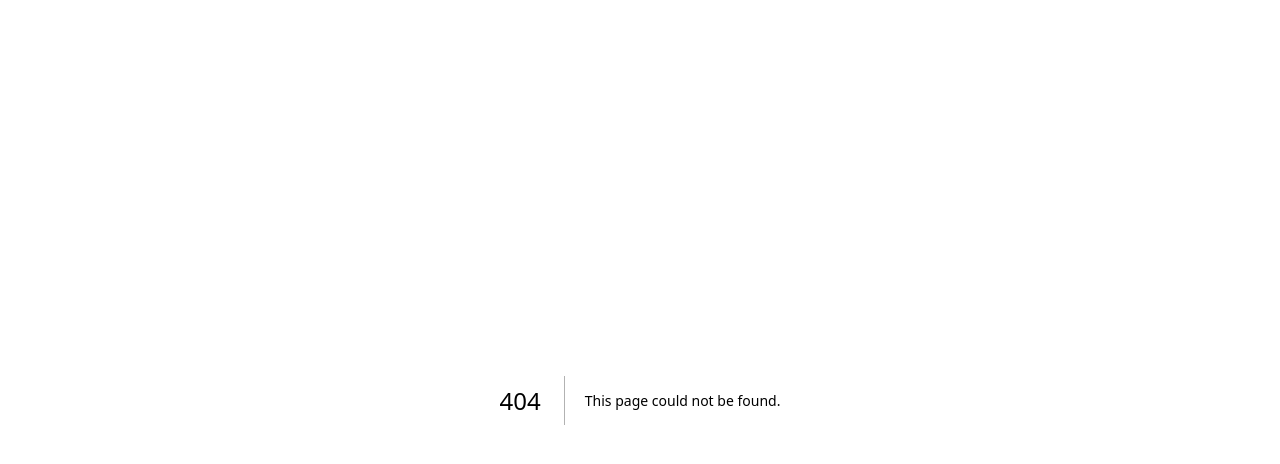
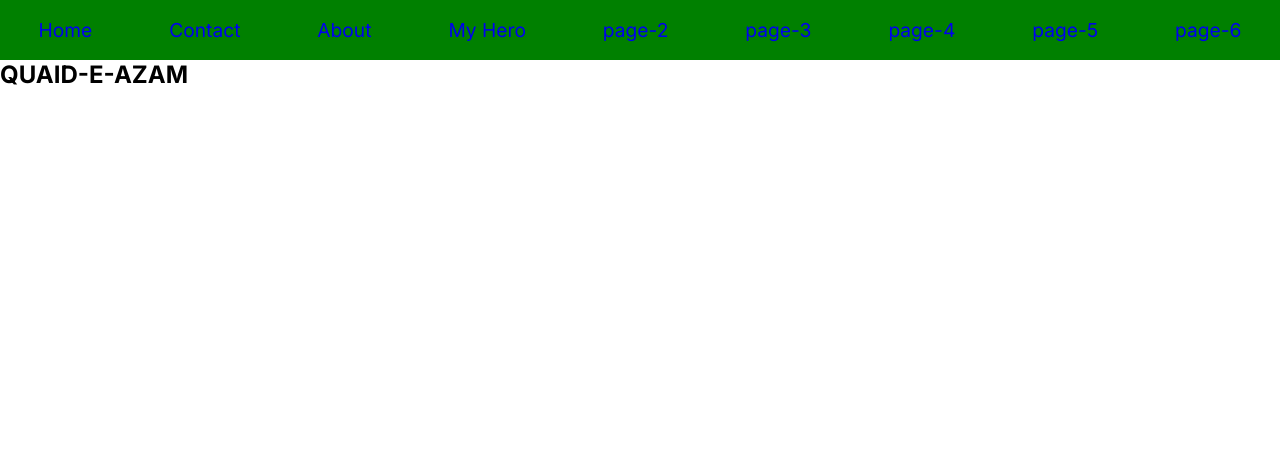
Before and after one commit to shahbaz-ramzan/my-next-app-pages, a Next.js app: page /hero in a window 1280 px wide. Before the commit this address had no page. Shown: the top 464 px of the page. Built offline with nearby package versions, Linux system fonts and the light colour scheme.

Commit message:
latest code

```diff
--- a/src/app/globals.css
+++ b/src/app/globals.css
@@ -1,107 +1,20 @@
-:root {
-  --max-width: 1100px;
-  --border-radius: 12px;
-  --font-mono: ui-monospace, Menlo, Monaco, 'Cascadia Mono', 'Segoe UI Mono',
-    'Roboto Mono', 'Oxygen Mono', 'Ubuntu Monospace', 'Source Code Pro',
-    'Fira Mono', 'Droid Sans Mono', 'Courier New', monospace;
-
-  --foreground-rgb: 0, 0, 0;
-  --background-start-rgb: 214, 219, 220;
-  --background-end-rgb: 255, 255, 255;
-
-  --primary-glow: conic-gradient(
-    from 180deg at 50% 50%,
-    #16abff33 0deg,
-    #0885ff33 55deg,
-    #54d6ff33 120deg,
-    #0071ff33 160deg,
-    transparent 360deg
-  );
-  --secondary-glow: radial-gradient(
-    rgba(255, 255, 255, 1),
-    rgba(255, 255, 255, 0)
-  );
-
-  --tile-start-rgb: 239, 245, 249;
-  --tile-end-rgb: 228, 232, 233;
-  --tile-border: conic-gradient(
-    #00000080,
-    #00000040,
-    #00000030,
-    #00000020,
-    #00000010,
-    #00000010,
-    #00000080
-  );
-
-  --callout-rgb: 238, 240, 241;
-  --callout-border-rgb: 172, 175, 176;
-  --card-rgb: 180, 185, 188;
-  --card-border-rgb: 131, 134, 135;
+*{
+  padding: 0;
+  margin: 0;
+  box-sizing: border-box;
+}
+.navbar{
+  display: flex;
+  flex-direction: row;
+  justify-content: space-around;
+  align-items: center;
+  background-color: green;
+  list-style-type: none;
+  font-size: larger;
+  width: 100%;
+  min-height: 60px;
 }
 
-@media (prefers-color-scheme: dark) {
-  :root {
-    --foreground-rgb: 255, 255, 255;
-    --background-start-rgb: 0, 0, 0;
-    --background-end-rgb: 0, 0, 0;
-
-    --primary-glow: radial-gradient(rgba(1, 65, 255, 0.4), rgba(1, 65, 255, 0));
-    --secondary-glow: linear-gradient(
-      to bottom right,
-      rgba(1, 65, 255, 0),
-      rgba(1, 65, 255, 0),
-      rgba(1, 65, 255, 0.3)
-    );
-
-    --tile-start-rgb: 2, 13, 46;
-    --tile-end-rgb: 2, 5, 19;
-    --tile-border: conic-gradient(
-      #ffffff80,
-      #ffffff40,
-      #ffffff30,
-      #ffffff20,
-      #ffffff10,
-      #ffffff10,
-      #ffffff80
-    );
-
-    --callout-rgb: 20, 20, 20;
-    --callout-border-rgb: 108, 108, 108;
-    --card-rgb: 100, 100, 100;
-    --card-border-rgb: 200, 200, 200;
-  }
+.navbar li a{
+  text-decoration: none !important;
 }
-
-* {
-  box-sizing: border-box;
-  padding: 0;
-  margin: 0;
-}
-
-html,
-body {
-  max-width: 100vw;
-  overflow-x: hidden;
-}
-
-body {
-  color: rgb(var(--foreground-rgb));
-  background: linear-gradient(
-      to bottom,
-      transparent,
-      rgb(var(--background-end-rgb))
-    )
-    rgb(var(--background-start-rgb));
-}
-
-a {
-  color: inherit;
-  text-decoration: none;
-}
-
-@media (prefers-color-scheme: dark) {
-  html {
-    color-scheme: dark;
-  }
-}
--- /dev/null
+++ b/src/app/hero/page.jsx
@@ -0,0 +1,58 @@
+import styles from "./hero.module.css"
+export default function Hero() {
+    return (
+
+//         <>
+//     <h2>Quaid-e-Azam, Mohammed Ali Jinnah</h2>
+
+//     <h3>Early Life and Education:</h3>
+//     <p>Mohammed Ali Jinnah, revered as Quaid-e-Azam (meaning "Great Leader"), was born on December 25, 1876, in Karachi,
+//         then part of British India. He belonged to a prosperous Gujarati family. His early education took place in
+//         Karachi, and he later moved to England for higher studies.
+//     </p>
+//     <h3>Legal Career:</h3>
+//     <p>Jinnah pursued law and became a successful barrister. He practiced law in Bombay, excelling in his field and
+//         earning a reputation for his exceptional skills as a lawyer.
+//     </p>
+//     <h3>Political Journey:</h3>
+//     <p>His political career began in the Indian National Congress, advocating for Hindu-Muslim unity. Over time, due to
+//         ideological differences and the Congress's limited support for Muslim rights, he grew disillusioned and later
+//         joined the All-India Muslim League in 1913.
+//     </p>
+//     <h3>Champion of Muslim Rights:</h3>
+//     <p>Jinnah emerged as a vocal advocate for the rights of Muslims in British India. He envisioned a separate nation
+//         for Muslims, advocating the "Two-Nation Theory," asserting that Muslims and Hindus were distinct nations with
+//         separate identities.
+//     </p>
+//     <h3> Leader of Pakistan Movement:</h3>
+//     <p>Quaid-e-Azam became the leader of the Pakistan Movement, tirelessly working towards the creation of a separate
+//         homeland for Muslims. His advocacy and strategic negotiations led to the eventual formation of Pakistan on
+//         August 14, 1947.
+//     </p>
+//     <h3>First Governor-General:</h3>
+//     <p>Upon Pakistan's independence, Jinnah became its first Governor-General, steering the newly formed nation through
+//         its initial challenges and laying the groundwork for its governance.
+//     </p>
+//     <h3>Legacy:</h3>
+//     <p>Quaid-e-Azam’s leadership and determination played a pivotal role in the creation of Pakistan. His commitment to
+//         democracy, equality, and religious freedom remains an integral part of Pakistan’s founding principles.
+//     </p>
+//     <h3>Demise:</h3>
+//     <p>Sadly, Jinnah’s health declined rapidly after Pakistan’s independence. He passed away on September 11, 1948,
+//         leaving behind a legacy of statesmanship, determination, and vision.
+//     </p>
+//     <h3>Conclusion:</h3>
+//     <p>Mohammed Ali Jinnah, Quaid-e-Azam, is remembered as the father of Pakistan, an emblematic leader whose unwavering
+//         resolve and vision transformed a dream into reality, providing a homeland for millions based on the principles
+//         of unity, faith, and discipline.
+//     </p>
+// </>
+        <>
+            <h2>QUAID-E-AZAM</h2>
+            <div className={styles.main} >
+
+            </div>
+    </>
+
+)
+}
--- a/src/app/layout.js
+++ b/src/app/layout.js
@@ -1,4 +1,5 @@
 import { Inter } from 'next/font/google'
+import Link from 'next/link'
 import './globals.css'
 
 const inter = Inter({ subsets: ['latin'] })
@@ -11,7 +12,20 @@ export const metadata = {
 export default function RootLayout({ children }) {
   return (
     <html lang="en">
-      <body className={inter.className}>{children}</body>
+      <body className={inter.className}>
+      <nav className='navbar'>
+        <li><Link href="/home">Home</Link></li>
+        <li><Link href="/">Contact</Link></li>
+        <li><Link href="/">About</Link></li>
+        <li><Link href="/hero">My Hero</Link></li>
+        <li><Link href="/">page-2</Link></li>
+        <li><Link href="/">page-3</Link></li>
+        <li><Link href="/">page-4</Link></li>
+        <li><Link href="/">page-5</Link></li>
+        <li><Link href="/">page-6</Link></li>
+      </nav>
+        {children}
+        </body>
     </html>
   )
 }
```
Also changed, not shown: src/app/home/page.js (added, +9 -0 lines), src/app/page.js (+3 -88 lines), src/app/hero/hero.module.css (added).
